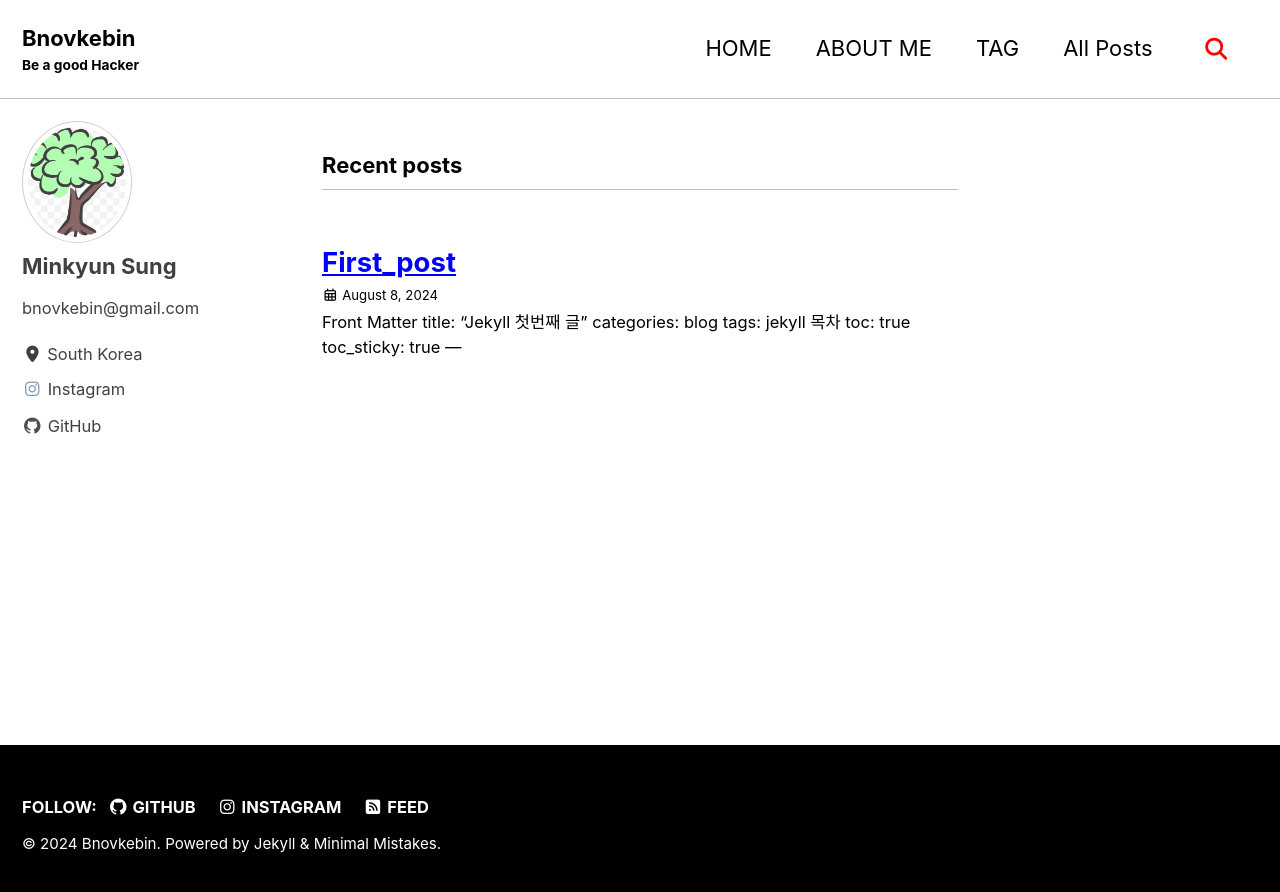
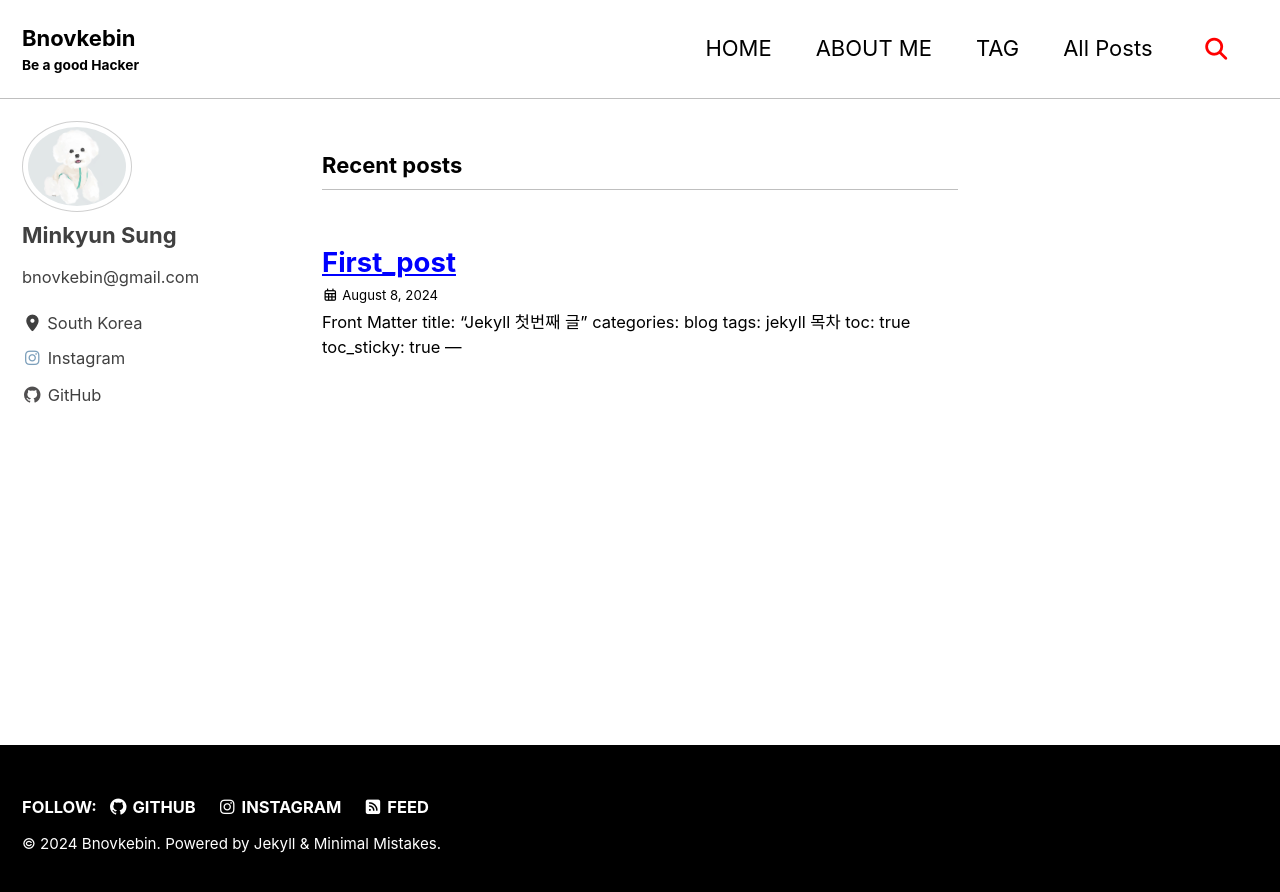
Before and after one commit to bnovkebin/bnovkebin.github.io, a Jekyll site: the page built from index.html, in a window 1280 px wide. Shown: the top 892 px of the page. Built offline with Jekyll 4.4.1, drawn with Linux system fonts in a browser that asks for light colours; cached includes are drawn as plain includes; the list of posts is cut into pages by our own code.

Commit message:
avatarimg

```diff
--- a/_config.yml
+++ b/_config.yml
@@ -114,7 +114,7 @@
 # Site Author
 author:
   name             : "Minkyun Sung"
-  avatar           : /assets/images/testimg.png # path of avatar image, e.g. "/assets/images/bio-photo.jpg"
+  avatar           : /assets/images/mypuppy.png # path of avatar image, e.g. "/assets/images/bio-photo.jpg"
   bio              : "bnovkebin@gmail.com"
   location         : "South Korea"
   email            :
```
Also changed, not shown: assets/images/mypuppy.png (added), 2 other files.
